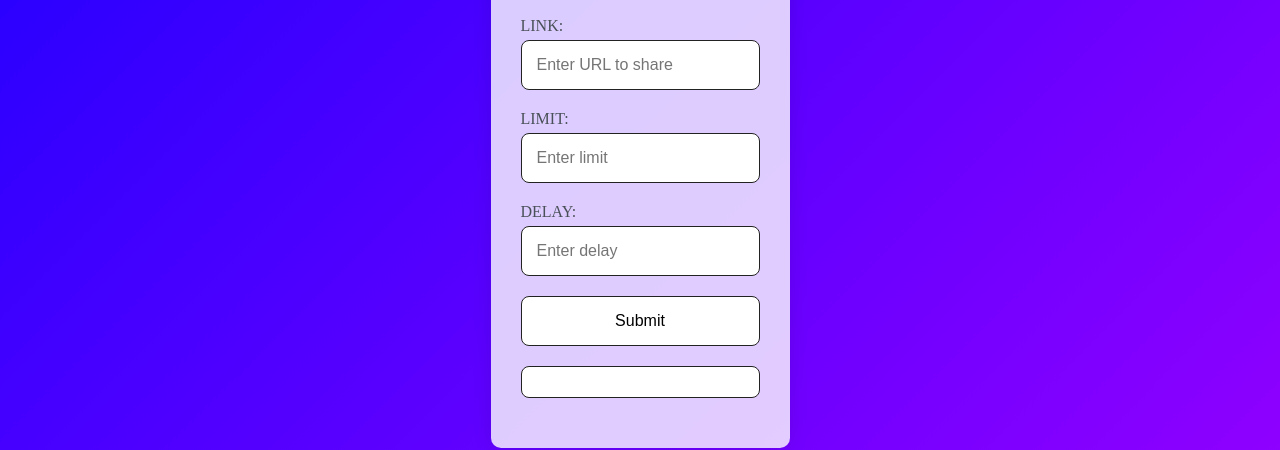
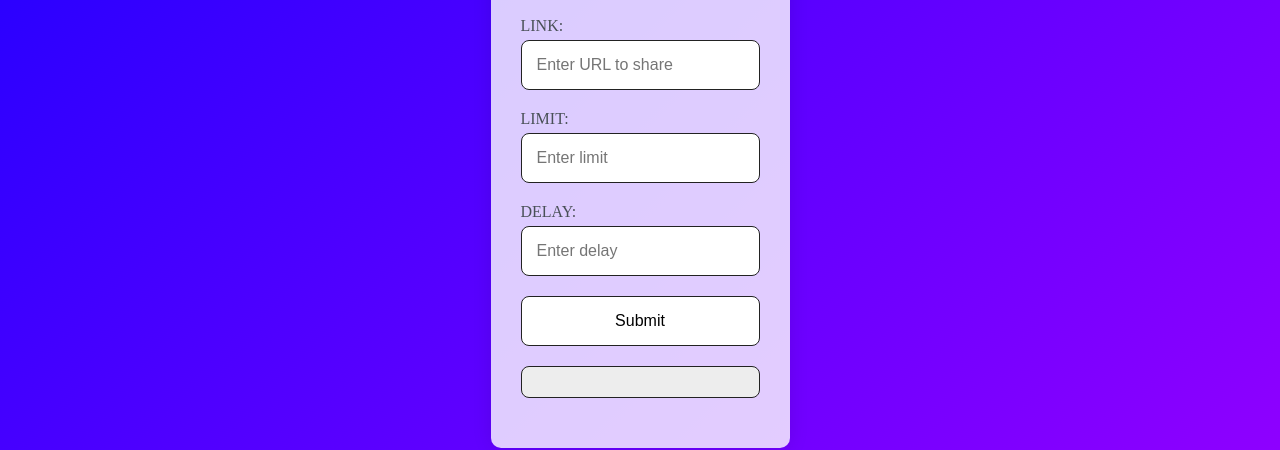
Before and after one commit to weberbers201938/share-ur-love, a website: page public/index.html in a window 1280 px wide. Shown: the part 383-833 px from the top of the page. Drawn offline with Linux system fonts and the light colour scheme; no server answers.

Commit message:
Update index.html

```diff
--- a/public/index.html
+++ b/public/index.html
@@ -106,8 +106,7 @@ button:hover {
 #result {
   display: block;
   text-align: center;
-  background-color: #ffffff;
-  /* Binago ang kulay mula sa #ededed */
+  background-color: #ededed;
   border: solid 1px #222;
   padding: 15px;
   border-radius: 8px;
```
